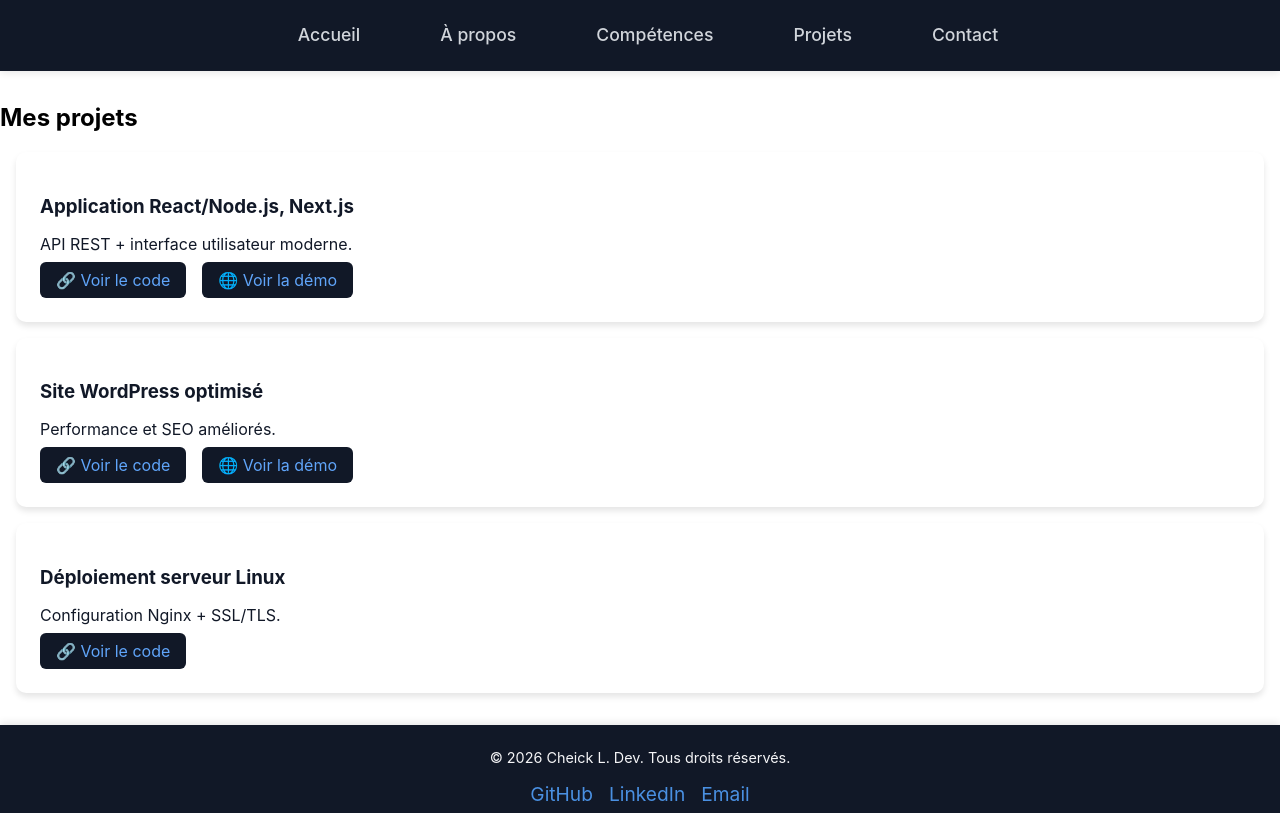
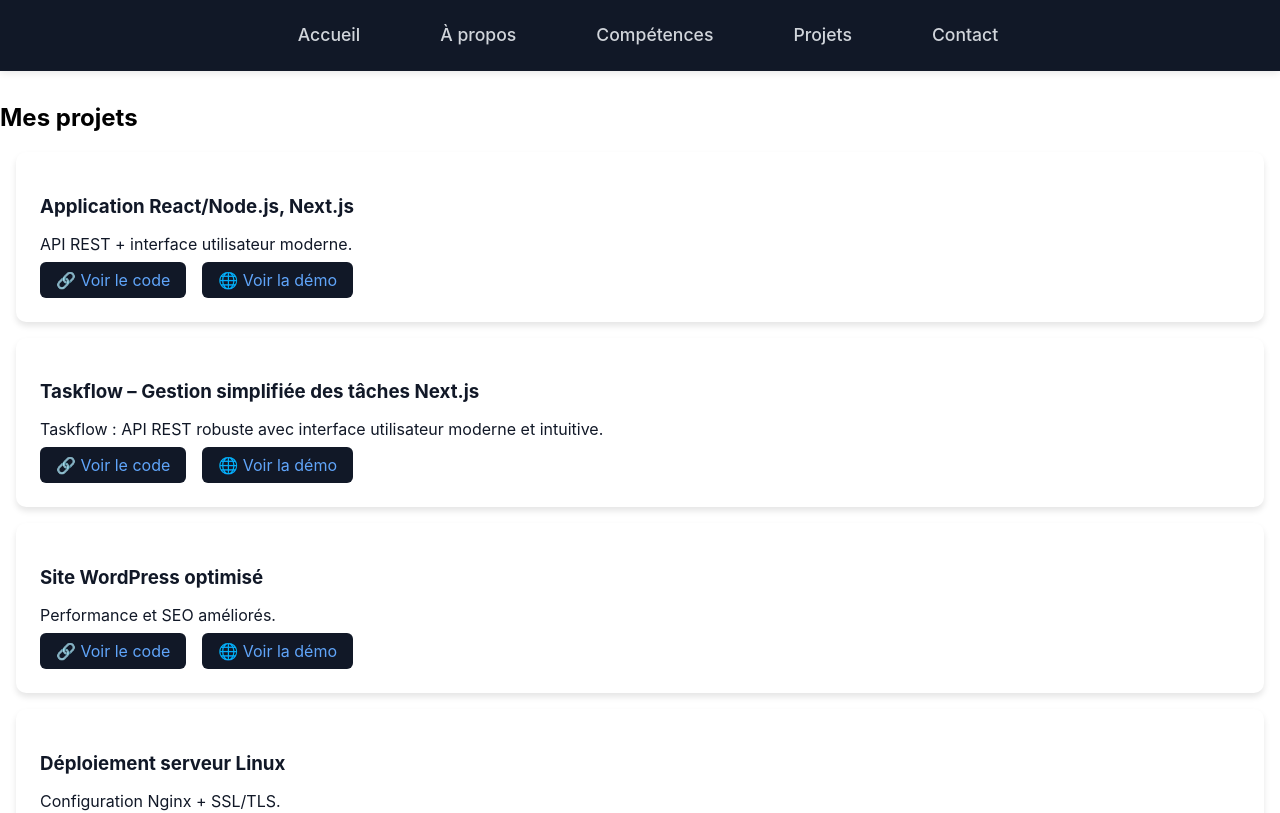
Before and after one commit to CL-KRMA/CL-KRMA, a Next.js app: page /projects in a window 1280 px wide. Shown: the top 813 px of the page. Built offline with nearby package versions, Linux system fonts and the light colour scheme.

Commit message:
mise a jour de l'accueil

```diff
--- a/app/page.tsx
+++ b/app/page.tsx
@@ -1,5 +1,8 @@
+import About from "@/components/About"
 import Footer from "../components/Footer"
 import Header from "../components/Header"
+import Projects from "@/components/Projects"
+import Contact from "@/components/Contact"
 
 export default function Home() {
     return <div>
@@ -12,6 +15,9 @@ export default function Home() {
         web performantes et évolutives</em>.
       </p>
     </div>
+        <About />
+        <Projects />
+        <Contact />
         <Footer />
     </div>
 
--- a/components/Projects.tsx
+++ b/components/Projects.tsx
@@ -6,6 +6,12 @@ export default function Projects() {
       description: "API REST + interface utilisateur moderne.",
       github: "https://github.com/CL-KRMA/Galerie-en-ligne-fullstack",
       demo: "https://galerie-en-ligne-fullstack.vercel.app/"
+    },
+    {
+      title: "Taskflow – Gestion simplifiée des tâches Next.js",
+      description: "Taskflow : API REST robuste avec interface utilisateur moderne et intuitive.",
+      github: "https://github.com/CL-KRMA/Taskflow",
+      demo: "https://taskflow-omega-teal.vercel.app/"
     },
     {
       title: "Site WordPress optimisé",
```
